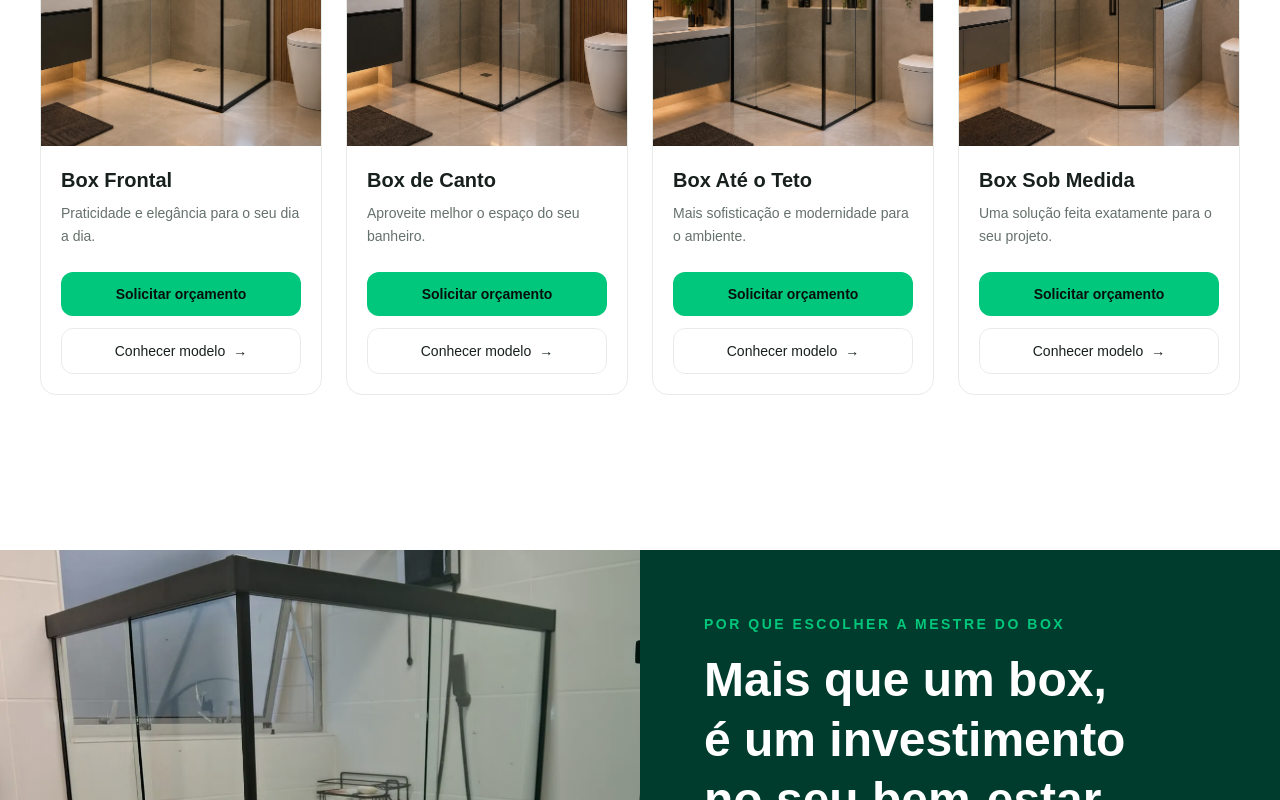
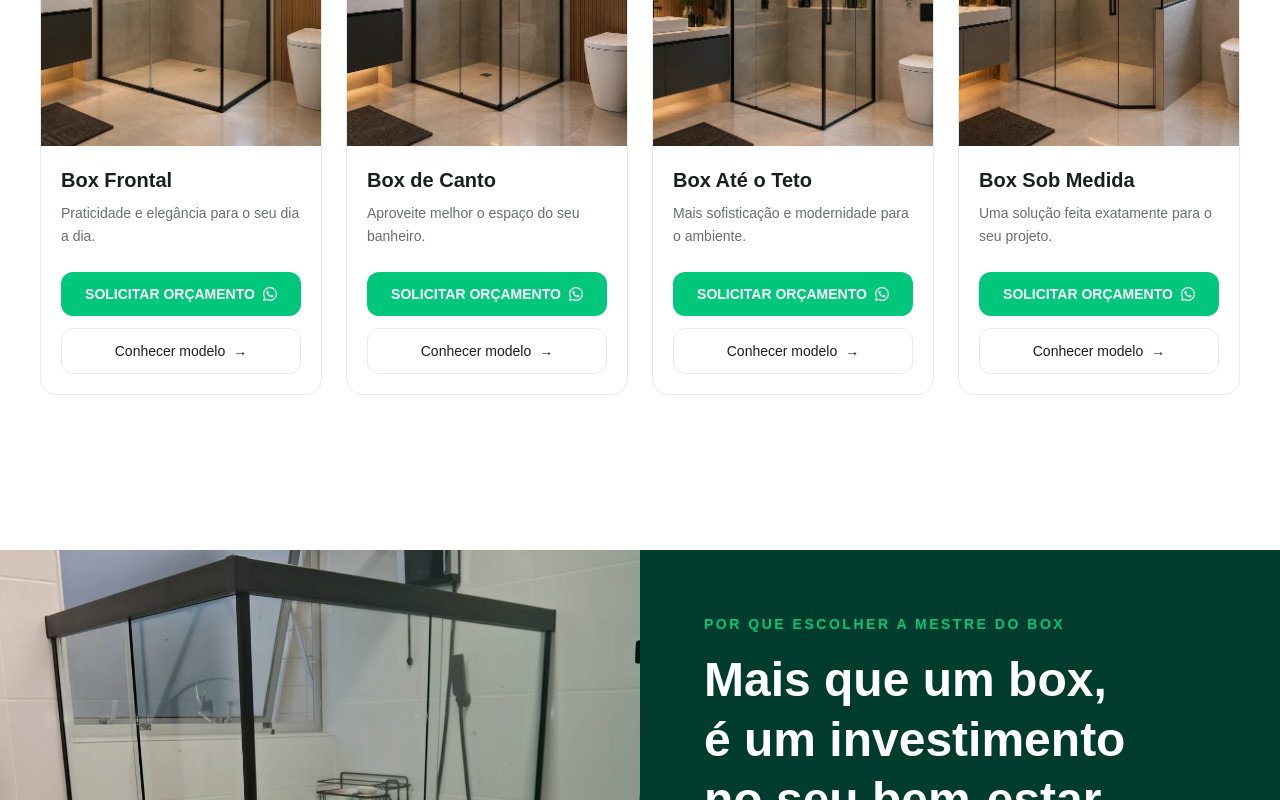
Before and after one commit to ClintindosSites/mestredobox, a Next.js app: page / in a window 1280 px wide. Shown: the part 1789-2589 px from the top of the page. Built offline with nearby package versions, Linux system fonts and the light colour scheme.

Commit message:
melhorando acessibilidade 1

```diff
--- a/app/components/Header.tsx
+++ b/app/components/Header.tsx
@@ -92,8 +92,8 @@ export default function Header() {
             <Image
               src="/logo-desktop.webp"
               alt="Logomarca Mestre do Box"
-              width={300}
-              height={100}
+              width={256}
+              height={94}
               priority
               className="h-auto w-32 sm:w-40 lg:w-45"
               sizes="(max-width: 640px) 128px, (max-width: 1023px) 160px, 180px"
@@ -176,8 +176,8 @@ export default function Header() {
             <Image
               src="/logo-desktop.webp"
               alt="Logomarca Mestre do Box"
-              width={300}
-              height={100}
+              width={256}
+              height={94}
               priority
               className="h-auto w-32 sm:w-40 lg:w-45"
               sizes="(max-width: 640px) 128px, (max-width: 1023px) 160px, 180px"
--- a/app/components/ModeloCard.tsx
+++ b/app/components/ModeloCard.tsx
@@ -1,5 +1,6 @@
 import Image from "next/image";
 import Link from "next/link";
+import { BsWhatsapp } from "react-icons/bs";
 
 interface ModelCardProps {
   image: string;
@@ -20,7 +21,7 @@ const ModelCard = ({ image, title, description, href }: ModelCardProps) => {
   return (
     <article className="group overflow-hidden rounded-2xl border border-[#e8ece9] bg-white transition-all duration-300 hover:-translate-y-1 hover:shadow-xl w-full">
       {/* Imagem do modelo */}
-      <Link href={href} className="block">
+      <div className="block">
         <div className="relative h-80 aspect-auto overflow-hidden">
           <Image
             src={image}
@@ -31,15 +32,15 @@ const ModelCard = ({ image, title, description, href }: ModelCardProps) => {
             className="object-cover transition-transform duration-500 group-hover:scale-105"
           />
         </div>
-      </Link>
+      </div>
 
       {/* Informações do modelo */}
       <div className="p-5">
-        <Link href={href} className="inline-block">
+        <div className="inline-block">
           <h3 className="text-xl font-bold text-[#17201c] transition-colors group-hover:text-[#008f5a]">
             {title}
           </h3>
-        </Link>
+        </div>
 
         <p className="mt-2 text-sm leading-relaxed text-[#65716b]">
           {description}
@@ -51,9 +52,9 @@ const ModelCard = ({ image, title, description, href }: ModelCardProps) => {
             href={whatsappLink}
             target="_blank"
             rel="noopener noreferrer"
-            className="inline-flex items-center justify-center rounded-xl bg-[#00c77b] px-4 py-3 text-center text-sm font-semibold text-[#07100e] transition-colors hover:bg-[#00a86b] hover:text-white"
+            className="inline-flex items-center justify-center rounded-xl bg-[#00c77b] px-4 py-3 text-center text-sm font-semibold transition-colors hover:bg-[#00a86b] hover:text-white gap-2 uppercase text-[#fefefe]"
           >
-            Solicitar orçamento
+            Solicitar orçamento <BsWhatsapp />
           </Link>
 
           <Link
```
